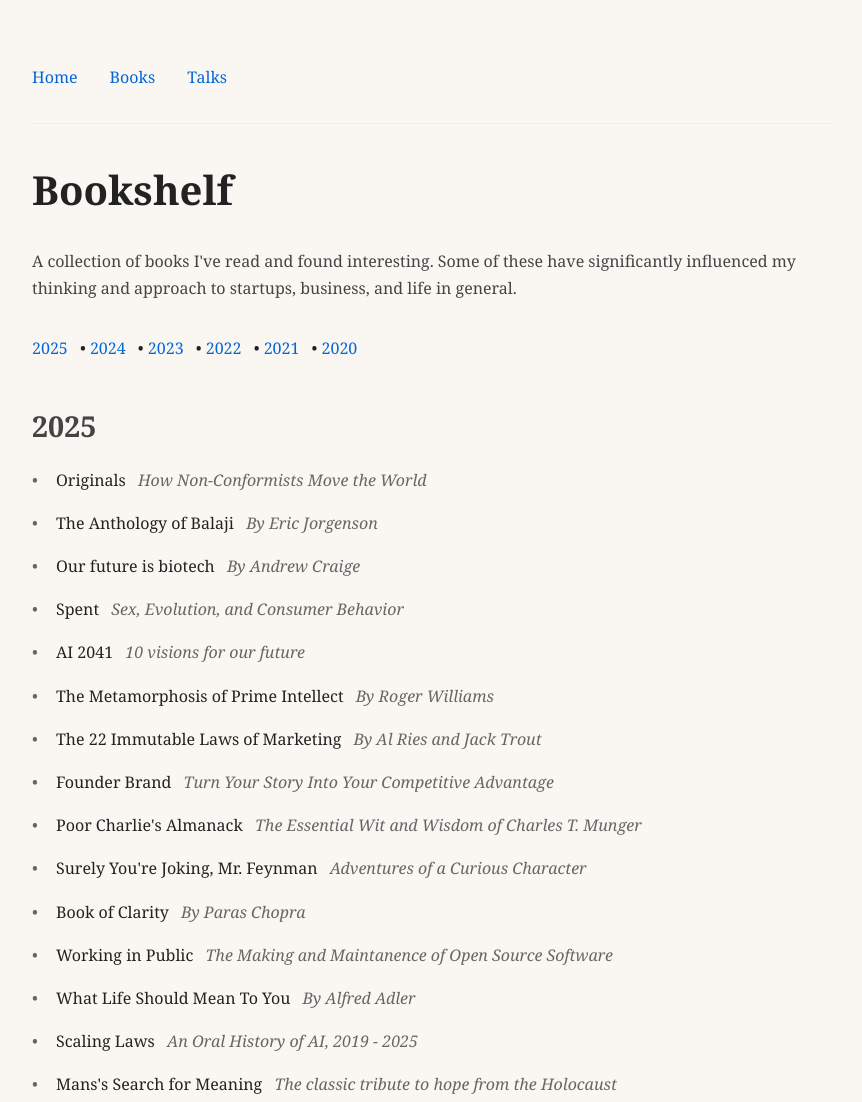
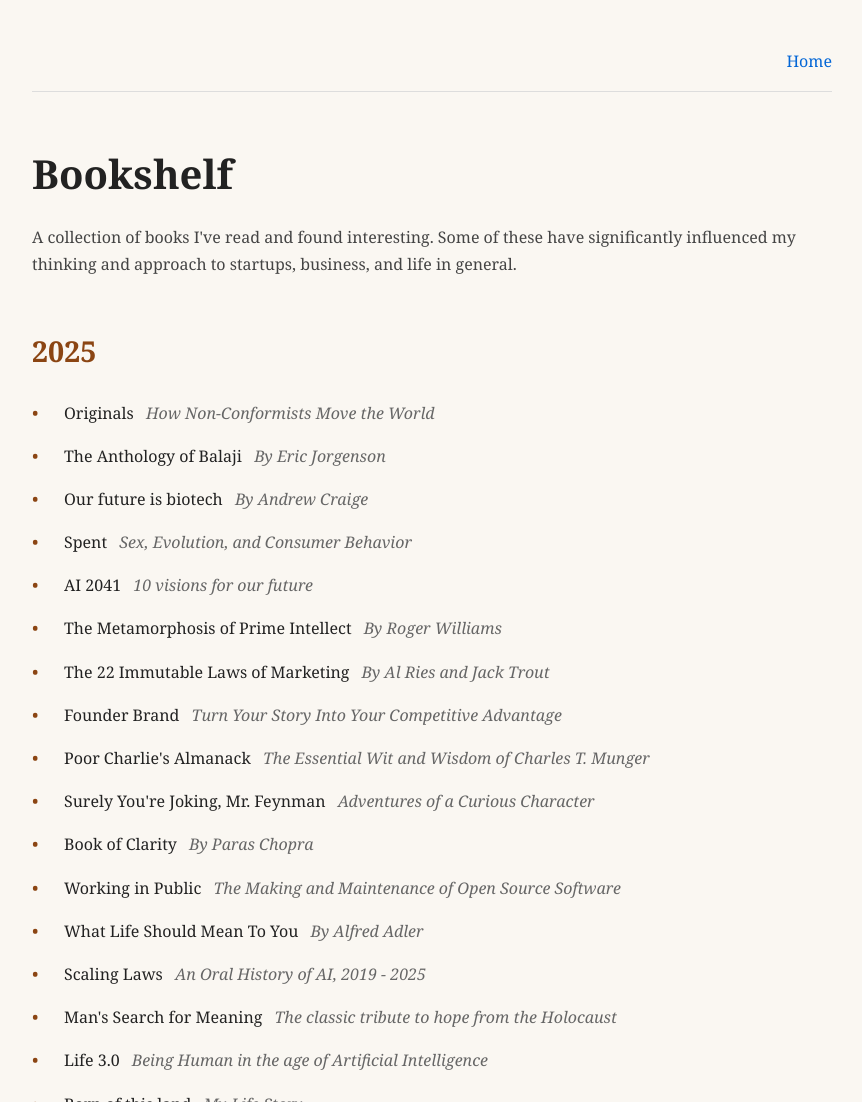
Before and after one commit to Crptocurious/personal-portfolio, a website: page books.html in a window 1280 px wide. Shown: the top 1102 px of the page, without its empty margins (208-1070 px from the left). Drawn offline with Linux system fonts and the light colour scheme.

Commit message:
books copy

```diff
--- a/books.html
+++ b/books.html
@@ -15,43 +15,43 @@
             padding: 2rem;
         }
 
-        h1, h2, h3, h4, h5, h6 {
+        h1 {
             font-family: 'Georgia', 'Times New Roman', Times, serif;
             font-weight: bold;
             color: #222;
+            font-size: 2.5rem;
+            margin-bottom: 1rem;
+            text-align: left;
         }
 
-        .header-container {
-            margin-bottom: 2rem;
-        }
-
-        .header-text {
-            flex: 1;
-        }
-
-        h1 {
-            font-size: 2.5rem;
+        h2 {
+            font-family: 'Georgia', 'Times New Roman', Times, serif;
+            font-weight: bold;
+            color: #8B4513;
+            font-size: 1.8rem;
+            margin-top: 3rem;
             margin-bottom: 1.5rem;
         }
 
-        h2 {
-            font-size: 1.8rem;
-            margin-top: 2.5rem;
+        p {
             margin-bottom: 1rem;
-            color: #444;
+            font-size: 1rem;
         }
 
         .nav {
             padding: 1rem 0;
-            border-bottom: 1px solid #eee;
-            margin-bottom: 2rem;
+            border-bottom: 1px solid #ddd;
+            margin-bottom: 3rem;
+            text-align: right;
         }
 
         .nav ul {
             display: flex;
             gap: 2rem;
             list-style-type: none;
-            padding-left: 0;
+            padding: 0;
+            margin: 0;
+            justify-content: flex-end;
         }
 
         .nav li {
@@ -67,41 +67,29 @@
             text-decoration: underline;
         }
 
-        .year-nav {
-            margin: 2rem 0;
-        }
-
-        .year-nav a {
-            margin-right: 0.5rem;
-            color: #0366d6;
-        }
-
-        .year-nav span {
-            margin: 0 0.2rem;
-            color: #666;
-        }
-
         .intro {
             margin-bottom: 2rem;
             color: #444;
         }
 
+
         .book-list {
             list-style-type: none;
-            padding-left: 0;
+            padding: 0;
         }
 
         .book-list li {
             margin-bottom: 1rem;
-            padding-left: 1.5rem;
             position: relative;
+            padding-left: 2rem;
         }
 
         .book-list li::before {
             content: "•";
             position: absolute;
             left: 0;
-            color: #666;
+            color: #8B4513;
+            font-weight: bold;
         }
 
         .book-subtitle {
@@ -110,18 +98,27 @@
             margin-left: 0.5rem;
         }
 
+        .section-divider {
+            border: none;
+            height: 1px;
+            background-color: #8B4513;
+            margin: 2rem 0;
+        }
+
         @media (max-width: 600px) {
-            .header-container {
-                gap: 1rem;
+            body {
+                padding: 1rem;
             }
 
-            body {
-                padding: 1rem;
+            .nav ul {
+                flex-direction: column;
+                gap: 1rem;
             }
 
             h1 {
                 font-size: 2rem;
             }
+
         }
     </style>
 </head>
@@ -129,49 +126,34 @@
     <nav class="nav">
         <ul>
             <li><a href="index.html">Home</a></li>
-            <li><a href="books.html">Books</a></li>
-            <li><a href="talks.html">Talks</a></li>
         </ul>
     </nav>
 
-    <div class="header-container">
-        <div class="header-text">
-            <h1>Bookshelf</h1>
-            <div class="intro">
-                <p>A collection of books I've read and found interesting. Some of these have significantly influenced my thinking and approach to startups, business, and life in general.
-                </p>
-            </div>
-        </div>
+    <h1>Bookshelf</h1>
+    <div class="intro">
+        <p>A collection of books I've read and found interesting. Some of these have significantly influenced my thinking and approach to startups, business, and life in general.</p>
     </div>
 
-    <div class="year-nav">
-        <a href="#2025">2025</a> •
-        <a href="#2024">2024</a> •
-        <a href="#2023">2023</a> •
-        <a href="#2022">2022</a> •
-        <a href="#2021">2021</a> •
-        <a href="#2020">2020</a>
-    </div>
 
     <section id="2025">
         <h2>2025</h2>
         <ul class="book-list">
-            <li>Originals <span class="book-subtitle"> How Non-Conformists Move the World</span></li>
-            <li>The Anthology of Balaji <span class="book-subtitle"> By Eric Jorgenson</span></li>
-            <li> Our future is biotech <span class="book-subtitle"> By Andrew Craige</span></li>
-            <li>Spent <span class="book-subtitle"> Sex, Evolution, and Consumer Behavior</span></li>
-            <li>AI 2041 <span class="book-subtitle"> 10 visions for our future</span></li>
-            <li>The Metamorphosis of Prime Intellect <span class="book-subtitle"> By Roger Williams</span></li>
-            <li>The 22 Immutable Laws of Marketing <span class="book-subtitle"> By Al Ries and Jack Trout</span></li>
-            <li>Founder Brand <span class="book-subtitle"> Turn Your Story Into Your Competitive Advantage</span></li>
-            <li>Poor Charlie's Almanack <span class="book-subtitle"> The Essential Wit and Wisdom of Charles T. Munger</span></li>
-            <li>Surely You're Joking, Mr. Feynman <span class="book-subtitle"> Adventures of a Curious Character</span></li>
-            <li>Book of Clarity <span class="book-subtitle"> By Paras Chopra</span></li>
-            <li>Working in Public <span class="book-subtitle"> The Making and Maintanence of Open Source Software</span></li>
+            <li>Originals <span class="book-subtitle">How Non-Conformists Move the World</span></li>
+            <li>The Anthology of Balaji <span class="book-subtitle">By Eric Jorgenson</span></li>
+            <li>Our future is biotech <span class="book-subtitle">By Andrew Craige</span></li>
+            <li>Spent <span class="book-subtitle">Sex, Evolution, and Consumer Behavior</span></li>
+            <li>AI 2041 <span class="book-subtitle">10 visions for our future</span></li>
+            <li>The Metamorphosis of Prime Intellect <span class="book-subtitle">By Roger Williams</span></li>
+            <li>The 22 Immutable Laws of Marketing <span class="book-subtitle">By Al Ries and Jack Trout</span></li>
+            <li>Founder Brand <span class="book-subtitle">Turn Your Story Into Your Competitive Advantage</span></li>
+            <li>Poor Charlie's Almanack <span class="book-subtitle">The Essential Wit and Wisdom of Charles T. Munger</span></li>
+            <li>Surely You're Joking, Mr. Feynman <span class="book-subtitle">Adventures of a Curious Character</span></li>
+            <li>Book of Clarity <span class="book-subtitle">By Paras Chopra</span></li>
+            <li>Working in Public <span class="book-subtitle">The Making and Maintenance of Open Source Software</span></li>
             <li>What Life Should Mean To You <span class="book-subtitle">By Alfred Adler</span></li>
             <li>Scaling Laws <span class="book-subtitle">An Oral History of AI, 2019 - 2025</span></li>
-            <li>Mans's Search for Meaning <span class="book-subtitle">The classic tribute to hope from the Holocaust</span></li>
-            <li>Life 3.0 <span class="book-subtitle">Being Human in the age of Artificial Intelligence/<span></li>
+            <li>Man's Search for Meaning <span class="book-subtitle">The classic tribute to hope from the Holocaust</span></li>
+            <li>Life 3.0 <span class="book-subtitle">Being Human in the age of Artificial Intelligence</span></li>
             <li>Born of this land <span class="book-subtitle">My Life Story</span></li>
             <li>The Technological Republic <span class="book-subtitle">Hard Power, Soft Belief, and the Future of the West</span></li>
             <li>Where Good Ideas Come From <span class="book-subtitle">The Natural History of Innovation</span></li>
@@ -181,7 +163,7 @@
             <li>Discipline is Destiny <span class="book-subtitle">The Power of Self-Control</span></li>
             <li>On Writing Well<span class="book-subtitle">The Classic Guide to Writing Non-Fiction</span></li>
             <li>Be Unique The Flipkart Way <span class="book-subtitle">Unravelling Unprecedented Corporate Entrepreneurship</span></li>
-            <li>Zero to One <span class="book-subtitle">Notes o  Startups or How to Build the Future</span></li>
+            <li>Zero to One <span class="book-subtitle">Notes on Startups or How to Build the Future</span></li>
             <li>Thinking in Bets <span class="book-subtitle">Making Smarter Decisions When You Don't Have All the Facts</span></li>
             <li>The Worlds I See <span class="book-subtitle">Curiosity, Exploration, and Discovery at the Dawn of AI</span></li>
         </ul>
```
Also changed, not shown: index.html (+2 -2 lines).
